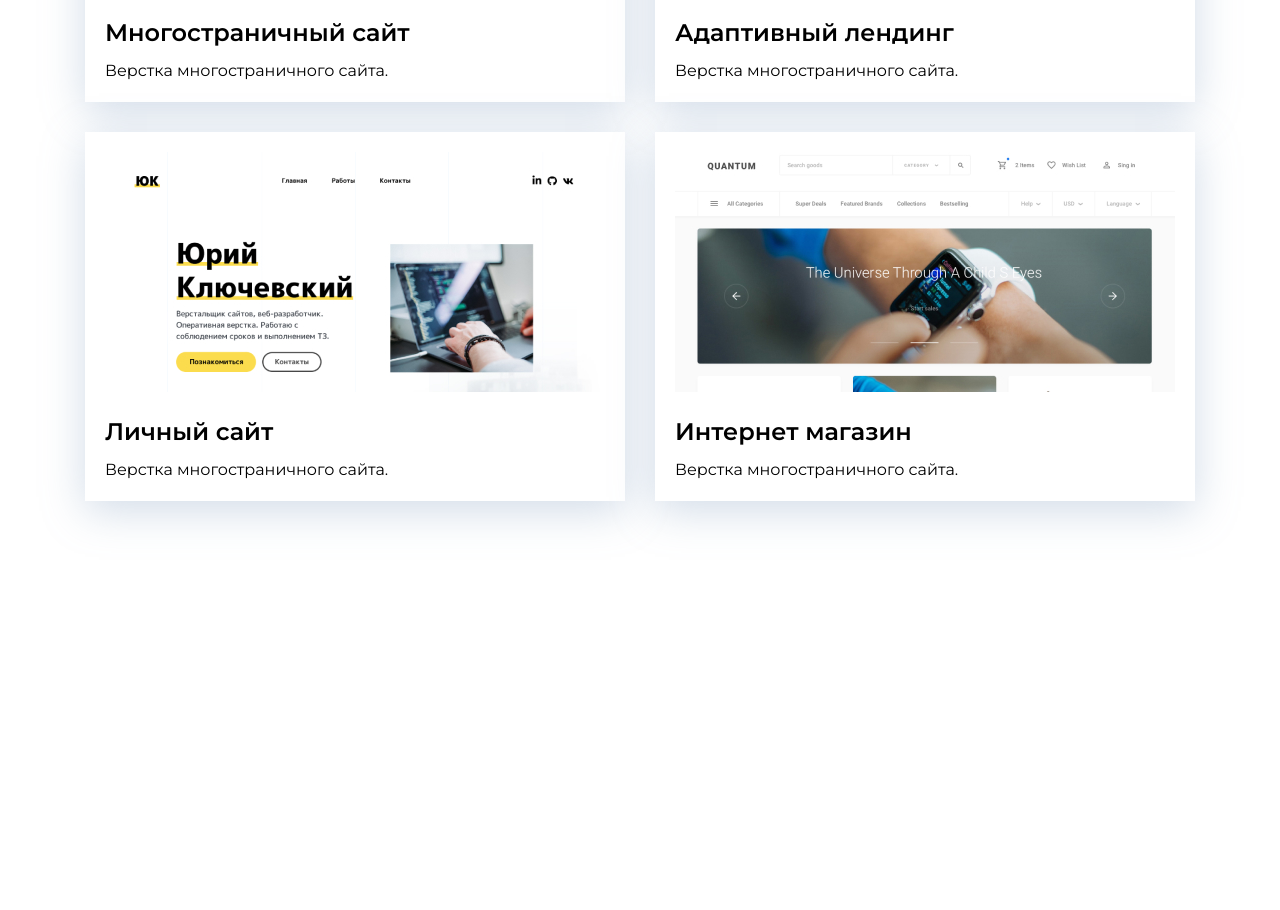
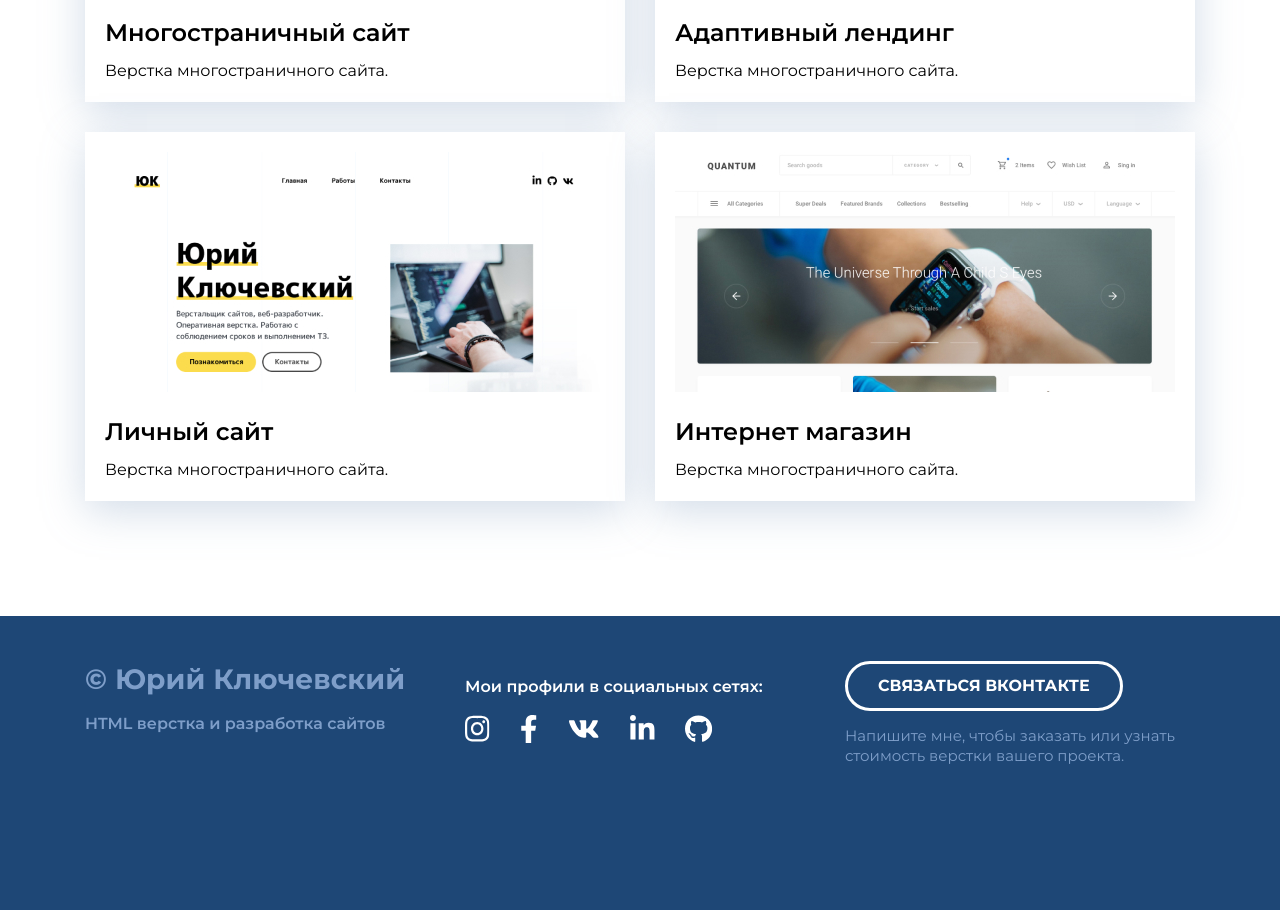
Before and after one commit to DmitriyFox/portfolio, a website: page index.html in a window 1280 px wide. Shown: the part 1283-2193 px from the top of the page. Before the commit the page ends 1899 px from the top, so only its background shows below. Drawn offline with Linux system fonts and the light colour scheme.

Commit message:
Make footer.

```diff
--- a/css/main.css
+++ b/css/main.css
@@ -8,6 +8,10 @@ body {
 .container {
   max-width: 1110px;
   margin: 0 auto;
+}
+
+.none {
+  display: none !important;
 }
 /* header */
 
@@ -109,3 +113,69 @@ body {
 }
 
 /* // portfolio */
+
+.footer {
+  padding-top: 45px;
+  padding-bottom: 130px;
+  background: #1e4776;
+  color: #fff;
+}
+.footer-row {
+  display: flex;
+  flex-direction: row;
+  justify-content: space-between;
+}
+.footer-col {
+  flex-grow: 1;
+  max-width: 350px;
+}
+.footer-copyright {
+  color: #7e9ec9;
+  line-height: 1.3;
+}
+.footer-copyright-name {
+  margin-bottom: 15px;
+  font-weight: 700;
+  font-size: 28px;
+}
+.footer-copyright p {
+  margin-bottom: 15px;
+  font-size: 16px;
+  font-weight: 600;
+}
+.footer-icons p {
+  font-weight: 600;
+  font-size: 16px;
+  line-height: 1.3;
+}
+.footer-icons-row {
+  display: flex;
+  align-items: center;
+}
+.footer-icons-row > * + * {
+  margin-left: 30px;
+}
+.footer-button {
+  display: inline-block;
+  height: 50px;
+  padding-left: 30px;
+  padding-right: 30px;
+
+  border: 3px solid #fff;
+  border-radius: 50px;
+
+  color: #fff;
+  font-weight: 700;
+  font-size: 16px;
+  line-height: 44px;
+  text-transform: uppercase;
+  text-decoration: none;
+}
+.footer-contacts p {
+  margin: 15px 0;
+  font-size: 15px;
+  line-height: 1.3;
+  color: #7e9ec9;
+}
+
+/* // footer */
--- a/index.html
+++ b/index.html
@@ -56,6 +56,59 @@
             </div>
         </div>
     </div>
+    <!-- // portfolio -->
+
+    <div class="footer">
+        <div class="container">
+
+            <div class="footer-row">
+
+                <!-- footer-copyright -->
+                <div class="footer-copyright footer-col">
+                    <div class="footer-copyright-name">
+                        © Юрий Ключевский
+                    </div>
+                    <p>HTML верстка и разработка сайтов</p>
+                </div>
+                <!-- //footer-copyright -->
+
+                <!-- footer-icons -->
+                <div class="footer-icons footer-col">
+                    <p>Мои профили в социальных сетях:</p>
+                    <div class="footer-icons-row">
+                        <a href="#">
+                            <img src="./img/icons/insta.svg" alt="Instagramm">
+                        </a>
+                        <a href="#">
+                            <img src="./img/icons/fb.svg" alt="Instagramm">
+                        </a>
+                        <a href="#">
+                            <img src="./img/icons/vk.svg" alt="Instagramm">
+                        </a>
+                        <a href="#">
+                            <img src="./img/icons/link.svg" alt="Instagramm">
+                        </a>
+                        <a href="#">
+                            <img src="./img/icons/github.svg" alt="Instagramm">
+                        </a>
+                    </div>
+                </div>
+                <!-- //footer-icons -->
+
+                <!-- footer-contacts -->
+                <div class="footer-contacts footer-col">
+                    <a class="footer-button" href="#">Связаться вконтакте</a>
+                    <p>
+                        Напишите мне, чтобы заказать или узнать стоимость верстки вашего проекта.
+                    </p>
+                </div>
+                <!-- //footer-contacts -->
+
+            </div>
+
+
+        </div>
+    </div>
 
 </body>
 
```
Also changed, not shown: img/icons/fb.svg (added), img/icons/github.svg (added), img/icons/insta.svg (added), img/icons/link.svg (added), img/icons/vk.svg (added).
